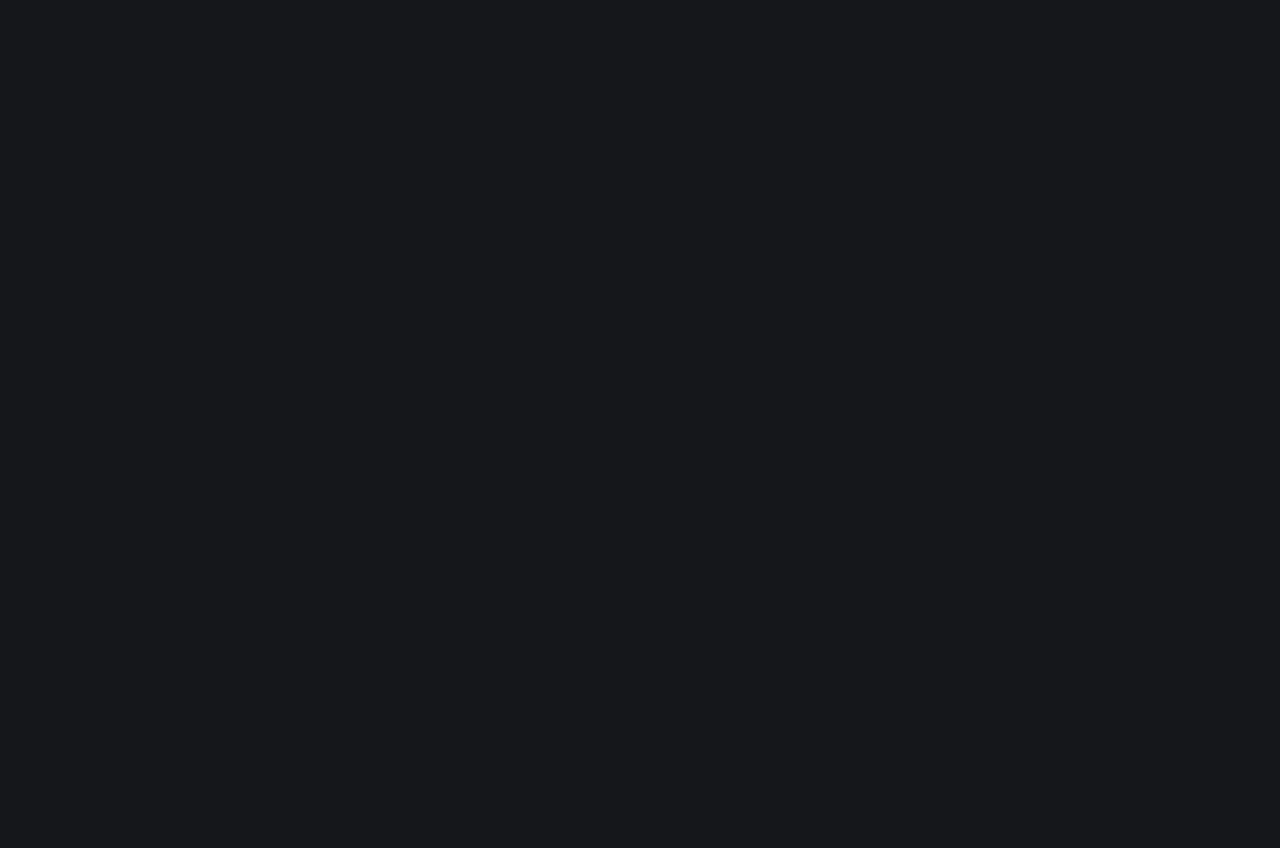
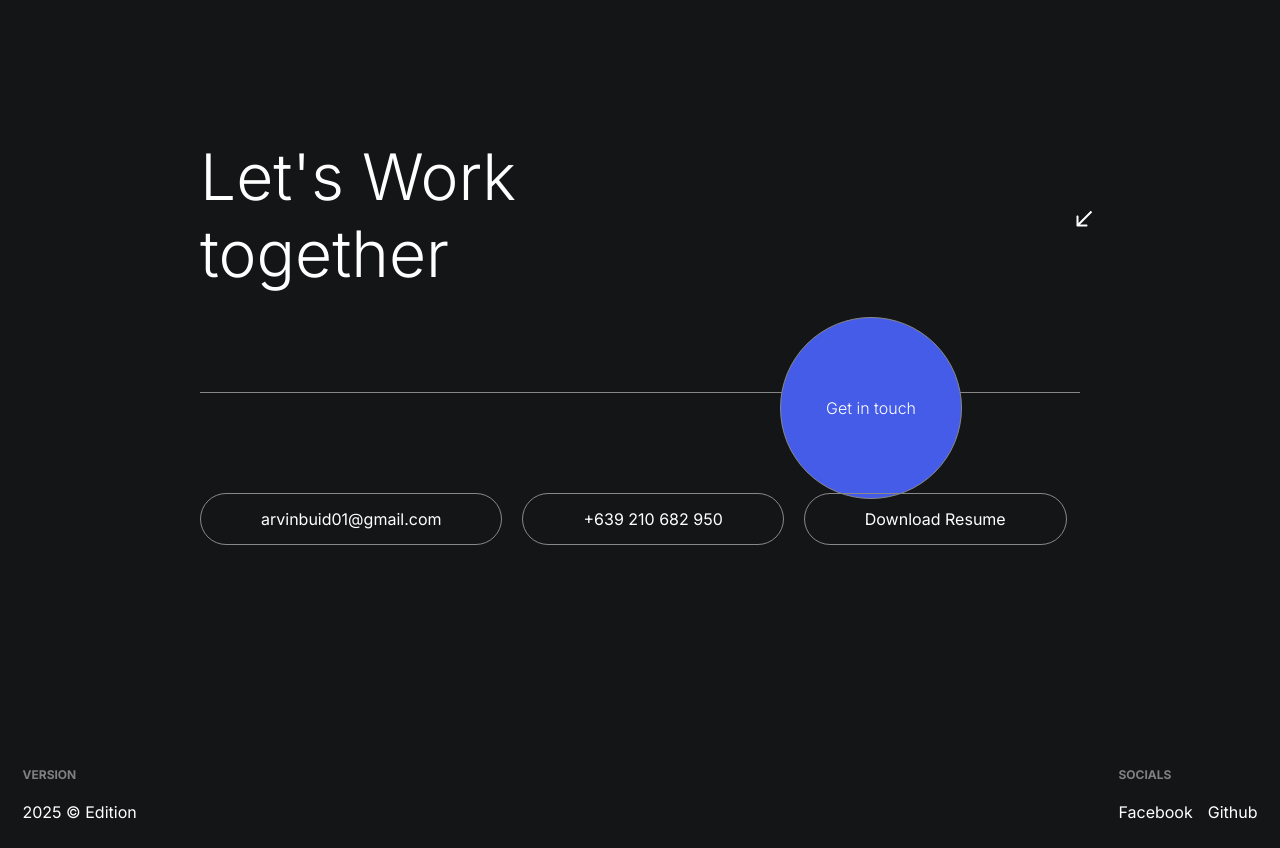
Before and after one commit to arvinbuid/portfolio, a Next.js app: page / in a window 1280 px wide. Shown: the part 3680-4528 px from the top of the page. Before the commit the page ends 3625 px from the top, so only its background shows below. Built offline with nearby package versions, Linux system fonts and the light colour scheme.

Commit message:
Create Contact and Magnetic component.

```diff
--- /dev/null
+++ b/components/Contact.tsx
@@ -0,0 +1,78 @@
+'use client'
+
+import styles from './contact.module.css';
+
+import { useRef } from 'react';
+import { useScroll, motion, useTransform } from 'framer-motion';
+import Magnetic from './Magnetic';
+
+const Contact = () => {
+    const containerRef = useRef<HTMLDivElement>(null);
+    const { scrollYProgress } = useScroll({
+        target: containerRef,
+        offset: ['start end', 'end end']
+    })
+    const x = useTransform(scrollYProgress, [0, 1], [0, 100])
+    const y = useTransform(scrollYProgress, [0, 1], [-500, 0])
+    const rotate = useTransform(scrollYProgress, [0, 1], [120, 90])
+
+    return (
+        <motion.div style={{ y }} ref={containerRef} className={styles.contact}>
+            <div className={styles.body}>
+                <div className={styles.title}>
+                    <span>
+                        <h2>Let&apos;s Work</h2>
+                    </span>
+                    <h2>together</h2>
+                    <motion.div style={{ x }} className={styles.buttonContainer}>
+                        <div className={styles.button}>
+                            <p>Get in touch</p>
+                        </div>
+                    </motion.div>
+                    <motion.svg style={{ rotate, scale: 2 }} width="9" height="9" viewBox="0 0 9 9" fill="none" xmlns="http://www.w3.org/2000/svg">
+                        <path d="M8 8.5C8.27614 8.5 8.5 8.27614 8.5 8L8.5 3.5C8.5 3.22386 8.27614 3 8 3C7.72386 3 7.5 3.22386 7.5 3.5V7.5H3.5C3.22386 7.5 3 7.72386 3 8C3 8.27614 3.22386 8.5 3.5 8.5L8 8.5ZM0.646447 1.35355L7.64645 8.35355L8.35355 7.64645L1.35355 0.646447L0.646447 1.35355Z" fill="white" />
+                    </motion.svg>
+                </div>
+                <div className={styles.nav}>
+                    <div className={styles.button}>
+                        <a href="mailto:arvinbuid01@gmail.com">arvinbuid01@gmail.com</a>
+                    </div>
+                    <div className={styles.button}>
+                        <p>+639 210 682 950</p>
+                    </div>
+                    <div className={styles.button}>
+                        <p>Download Resume</p>
+                    </div>
+                </div>
+                <div className={styles.info}>
+                    <div>
+                        <span>
+                            <h3>VERSION</h3>
+                            <p>2025 © Edition</p>
+                        </span>
+                        {/* <span>
+                            <h3>LOCAL TIME</h3>
+                            <p>11:35 AM GMT+8</p>
+                        </span> */}
+                    </div>
+
+                    {/* Magnetic Components */}
+                    <div>
+                        <span>
+                            <h3>SOCIALS</h3>
+                            <Magnetic>
+                                <p><a href="https://www.facebook.com/arvinbuid22/" target='_blank'>Facebook</a></p>
+                            </Magnetic>
+                        </span>
+                        <Magnetic>
+                            <p><a href="https://github.com/arvinbuid/" target='_blank'>Github</a></p>
+                        </Magnetic>
+                    </div>
+
+                </div>
+            </div>
+        </motion.div>
+    );
+}
+
+export default Contact;
--- /dev/null
+++ b/components/Magnetic.tsx
@@ -0,0 +1,51 @@
+import React, { useEffect, useRef } from 'react';
+import gsap from 'gsap';
+
+type HTMLElementWithRef = React.ReactElement<{ ref?: React.Ref<HTMLElement> }>
+
+interface MagneticProps {
+    children: HTMLElementWithRef; // children can accept a ref
+}
+
+const Magnetic = ({ children }: MagneticProps) => {
+    const magneticRef = useRef<HTMLElement>(null);
+
+    useEffect(() => {
+        // add a check if magnericRef is null
+        if (!magneticRef.current) return;
+
+        const xTo = gsap.quickTo(magneticRef.current, "x", { duration: 1, ease: "elastic.out(1, 0.3)" })
+        const yTo = gsap.quickTo(magneticRef.current, "y", { duration: 1, ease: "elastic.out(1, 0.3)" })
+
+        const currentRef = magneticRef.current; // store current ref for useEffect cleanup
+        const handleMouseMove = (e: MouseEvent) => {
+            const { clientX, clientY } = e;
+            const { height, width, left, top } = currentRef.getBoundingClientRect();
+            const x = clientX - (left + width / 2)
+            const y = clientY - (top + height / 2)
+            xTo(x * 0.35);
+            yTo(y * 0.35)
+        };
+
+        const handleMouseLeave = () => {
+            xTo(0);
+            yTo(0);
+        };
+
+        currentRef.addEventListener("mousemove", handleMouseMove);
+        currentRef.addEventListener("mouseleave", handleMouseLeave);
+
+
+        return () => {
+            // remove listeners
+            currentRef.removeEventListener("mousemove", handleMouseMove);
+            currentRef.removeEventListener("mouseleave", handleMouseLeave);
+        }
+    }, [])
+
+    return (
+        React.cloneElement(children, { ref: magneticRef })
+    );
+}
+
+export default Magnetic;
--- /dev/null
+++ b/components/contact.module.css
@@ -0,0 +1,155 @@
+.contact {
+  color: white;
+  display: flex;
+  flex-direction: column;
+  align-items: center;
+  justify-content: center;
+  background-color: #141516;
+  position: relative;
+
+  .button {
+    border-radius: 3em;
+    border: 1px solid rgb(136, 136, 136);
+    cursor: pointer;
+    position: relative;
+    display: flex;
+    align-items: center;
+    justify-content: center;
+    padding: 15px 60px 15px 60px;
+
+    a {
+      text-decoration: none;
+      color: white;
+    }
+
+    p {
+      position: relative;
+      z-index: 1;
+      transition: color 0.4s linear;
+    }
+  }
+  .body {
+    padding-top: 200px;
+    width: 100%;
+    max-width: 1800px;
+    background-color: #141516;
+
+    .title {
+      border-bottom: 1px solid rgb(134, 134, 134);
+      padding-bottom: 100px;
+      margin-left: 200px;
+      margin-right: 200px;
+      position: relative;
+
+      span {
+        display: flex;
+        align-items: center;
+      }
+
+      h2 {
+        font-size: 5vw;
+        margin: 0px;
+        font-weight: 300;
+      }
+
+      .buttonContainer {
+        position: absolute;
+        left: calc(100% - 400px);
+        top: calc(100% - 75px);
+
+        .button {
+          width: 180px;
+          height: 180px;
+          background-color: #455ce9;
+          color: white;
+          border-radius: 50%;
+          position: absolute;
+          display: flex;
+          align-items: center;
+          justify-content: center;
+          cursor: auto;
+          padding: 0px;
+
+          p {
+            margin: 0px;
+            font-size: 16px;
+            font-weight: 300;
+            z-index: 2;
+            position: relative;
+          }
+        }
+      }
+
+      svg {
+        position: absolute;
+        top: 30%;
+        left: 100%;
+      }
+    }
+
+    .nav {
+      display: flex;
+      gap: 20px;
+      margin-top: 100px;
+      margin-left: 200px;
+      margin-right: 200px;
+    }
+
+    .info {
+      display: flex;
+      justify-content: space-between;
+      margin-top: 200px;
+      padding: 20px;
+
+      a {
+        text-decoration: none;
+        color: white;
+      }
+
+      div {
+        display: flex;
+        gap: 10px;
+        align-items: flex-end;
+        p,
+        h3 {
+          margin: 0px;
+          padding: 2.5px;
+          cursor: pointer;
+        }
+
+        p {
+          &::after {
+            content: "";
+            width: 0%;
+            height: 1px;
+            background-color: white;
+            display: block;
+            margin-top: 2px;
+            position: relative;
+            left: 50%;
+            transform: translateX(-50%);
+            transition: width 0.2s linear;
+          }
+          &:hover {
+            &::after {
+              width: 100%;
+            }
+          }
+        }
+
+        span {
+          display: flex;
+          flex-direction: column;
+          gap: 15px;
+        }
+
+        h3 {
+          color: grey;
+          cursor: default;
+          font-weight: 700;
+          font-size: 12px;
+        }
+      }
+    }
+  }
+}
--- a/src/app/page.tsx
+++ b/src/app/page.tsx
@@ -1,5 +1,6 @@
 'use client'
 
+import Contact from '../../components/Contact';
 import Description from '../../components/Description';
 import Header from '../../components/Header';
 import Hero from '../../components/Hero';
@@ -75,6 +76,7 @@ export default function Home() {
         {isLargeScreen && <Modal modal={modal} projects={projects} />}
       </main>
       <SlidingImages />
+      <Contact />
     </>
   )
 }
```
